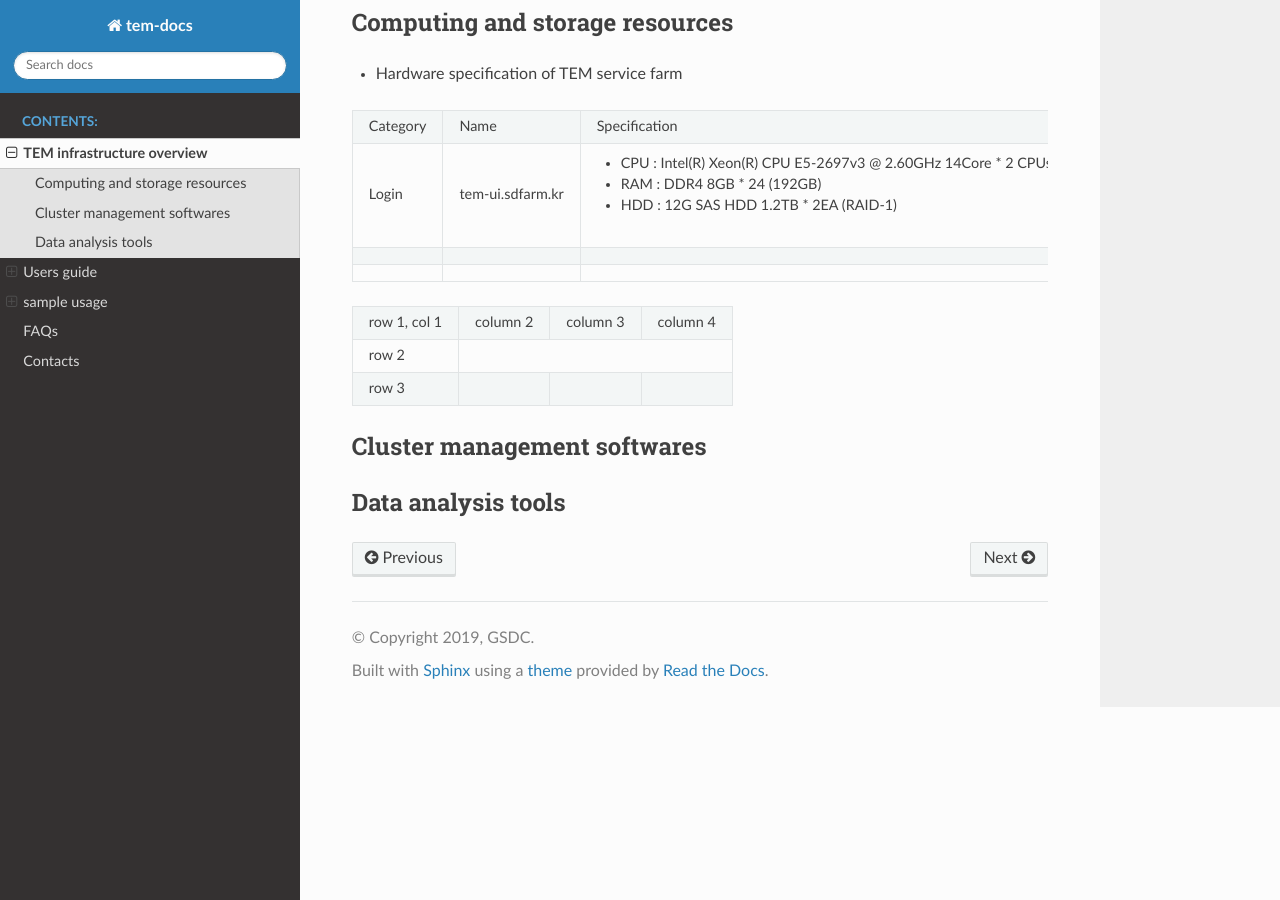
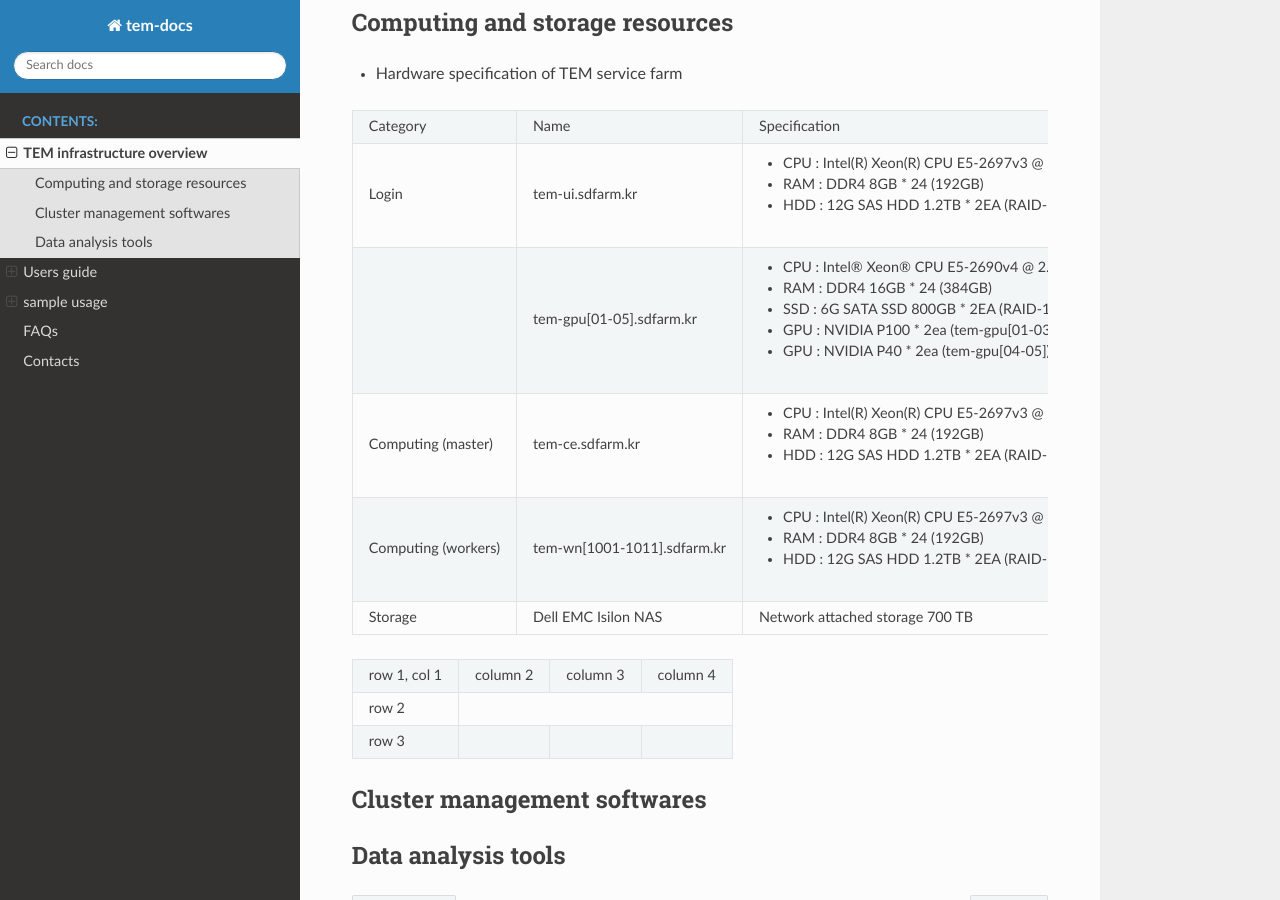
Before and after one commit to junglok/tem-docs, a Sphinx documentation site: the page built from docs/infra.rst, in a window 1280 px wide and 900 px high, scrolled down 912 px. Built offline with Sphinx 7.4.7 and the Read the Docs theme 2.0.0, drawn with Linux system fonts in a browser that asks for light colours.

Commit message:
first commit

```diff
--- a/docs/infra.rst
+++ b/docs/infra.rst
@@ -14,17 +14,30 @@ Computing and storage resources
 
 * Hardware specification of TEM service farm
 
-+--------------+--------------------------+---------------------------------------------------------------------------+-----------------+
-| Category     | Name                     | Specification                                                             | Resources size  |
-+--------------+--------------------------+---------------------------------------------------------------------------+-----------------+
-| Login        | tem-ui.sdfarm.kr         | - CPU : Intel(R) Xeon(R) CPU E5-2697v3 @ 2.60GHz 14Core * 2 CPUs          | 28 cores        |
-|              |                          | - RAM : DDR4 8GB * 24 (192GB)                                             |                 |
-|              |                          | - HDD : 12G SAS HDD 1.2TB * 2EA (RAID-1)                                  |                 |
-+--------------+--------------------------+---------------------------------------------------------------------------+-----------------+
-|              |                          |                                                                           |                 |
-+--------------+--------------------------+---------------------------------------------------------------------------+-----------------+
-|              |                          |                                                                           |                 |
-+--------------+--------------------------+---------------------------------------------------------------------------+-----------------+
++--------------+-----------------------------+---------------------------------------------------------------------------+-----------------+
+| Category     | Name                        | Specification                                                             | Resources size  |
++--------------+-----------------------------+---------------------------------------------------------------------------+-----------------+
+| Login        | tem-ui.sdfarm.kr            | - CPU : Intel(R) Xeon(R) CPU E5-2697v3 @ 2.60GHz 14Core * 2 CPUs          | 28 cores        |
+|              |                             | - RAM : DDR4 8GB * 24 (192GB)                                             |                 |
+|              |                             | - HDD : 12G SAS HDD 1.2TB * 2EA (RAID-1)                                  |                 |
++--------------+-----------------------------+---------------------------------------------------------------------------+-----------------+
+|              | tem-gpu[01-05].sdfarm.kr    | - CPU : Intel® Xeon® CPU E5-2690v4 @ 2.60GHz 14Core * 2 CPUs              | 140 cores       |
+|              |                             | - RAM : DDR4 16GB * 24 (384GB)                                            |                 |
+|              |                             | - SSD : 6G SATA SSD 800GB * 2EA (RAID-1)                                  |                 |
+|              |                             | - GPU : NVIDIA P100 * 2ea (tem-gpu[01-03])                                |                 |
+|              |                             | - GPU : NVIDIA  P40 * 2ea (tem-gpu[04-05])                                |                 |
++--------------+-----------------------------+---------------------------------------------------------------------------+-----------------+
+| Computing    | tem-ce.sdfarm.kr            | - CPU : Intel(R) Xeon(R) CPU E5-2697v3 @ 2.60GHz 14Core * 2 CPUs          | 28 cores        |
+| (master)     |                             | - RAM : DDR4 8GB * 24 (192GB)                                             |                 |
+|              |                             | - HDD : 12G SAS HDD 1.2TB * 2EA (RAID-1)                                  |                 |
+|              |                             |                                                                           |                 |
++--------------+-----------------------------+---------------------------------------------------------------------------+-----------------+
+| Computing    | tem-wn[1001-1011].sdfarm.kr | - CPU : Intel(R) Xeon(R) CPU E5-2697v3 @ 2.60GHz 14Core * 2 CPUs          | 308 cores       |
+| (workers)    |                             | - RAM : DDR4 8GB * 24 (192GB)                                             |                 |
+|              |                             | - HDD : 12G SAS HDD 1.2TB * 2EA (RAID-1)                                  |                 |
++--------------+-----------------------------+---------------------------------------------------------------------------+-----------------+
+| Storage      | Dell EMC Isilon NAS         | Network attached storage 700 TB                                                             |
++--------------+-----------------------------+---------------------------------------------------------------------------+-----------------+
 
 +--------------+----------+-----------+-----------+
 | row 1, col 1 | column 2 | column 3  | column 4  |
```
